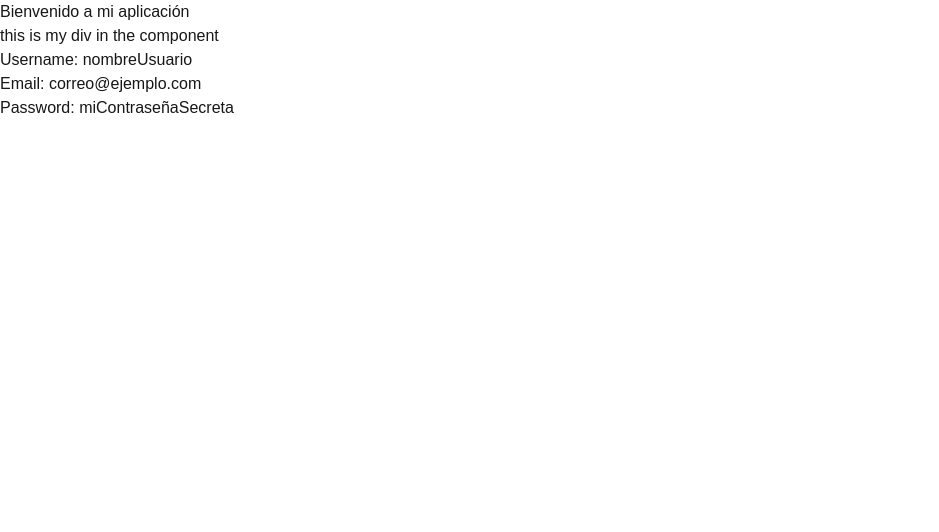
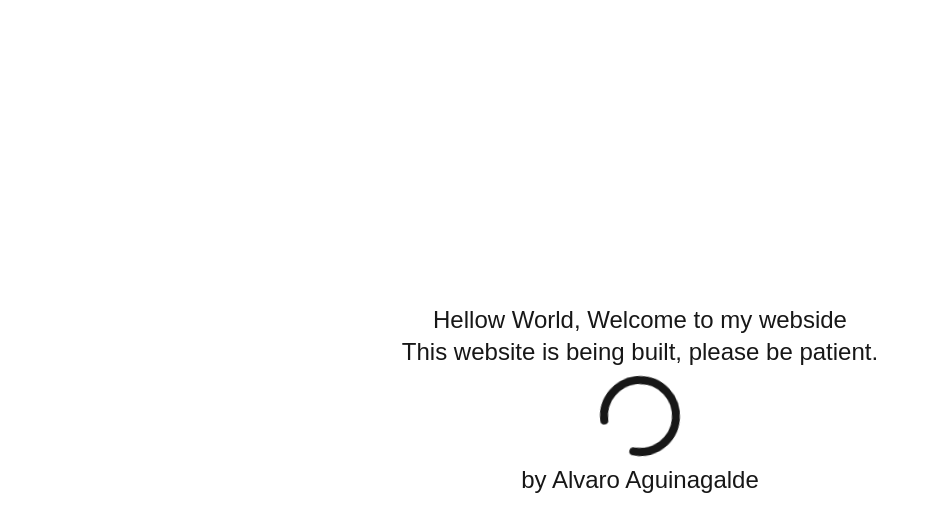
Before and after one commit to alvaroagu/portfolio-web, a Next.js app: page / in a window 1280 px wide. Shown: the top 532 px of the page, without its empty margins (0-939 px from the left). Built offline with nearby package versions, Linux system fonts and the light colour scheme.

Commit message:
post run build

```diff
--- a/app/layout.tsx
+++ b/app/layout.tsx
@@ -12,7 +12,7 @@ export default function RootLayout({
   children: React.ReactNode;
 }>) {
   return (
-    <html lang="en">
+    <html lang="en" suppressHydrationWarning>
       <body>{children}</body>
     </html>
   );
--- a/app/page.tsx
+++ b/app/page.tsx
@@ -1,24 +1,16 @@
 "use client";
 
-import { ExampleComponent } from "@/components/ExampleComponent";
+import { Loader2 } from "lucide-react";
 
 export default function Home() {
-  // Define los datos que quieres pasar al componente
-  const userData = {
-    username: "nombreUsuario",
-    email: "correo@ejemplo.com",
-    password: "miContraseñaSecreta", // En un proyecto real, nunca pasarías contraseñas así. Es solo para el ejemplo.
-  };
-
   return (
-    <div>
-      <h1>Bienvenido a mi aplicación</h1>
-      {/* Invoca tu componente y pasa las props */}
-      <ExampleComponent
-        username={userData.username}
-        email={userData.email}
-        password={userData.password}
-      />
+    <div className="flex flex-col justify-center items-center min-h-screen">
+      <h1 className="text-2xl">Hellow World, Welcome to my webside</h1>
+      <p className="text-2xl">
+        This website is being built, please be patient.
+      </p>
+      <Loader2 className="size-24 animate-spin" />
+      <p className="text-2xl">by Alvaro Aguinagalde</p>
     </div>
   );
 }
```
Also changed, not shown: package.json (+7 -6 lines), 1 other file (tests, documents, lock files or other folders).
